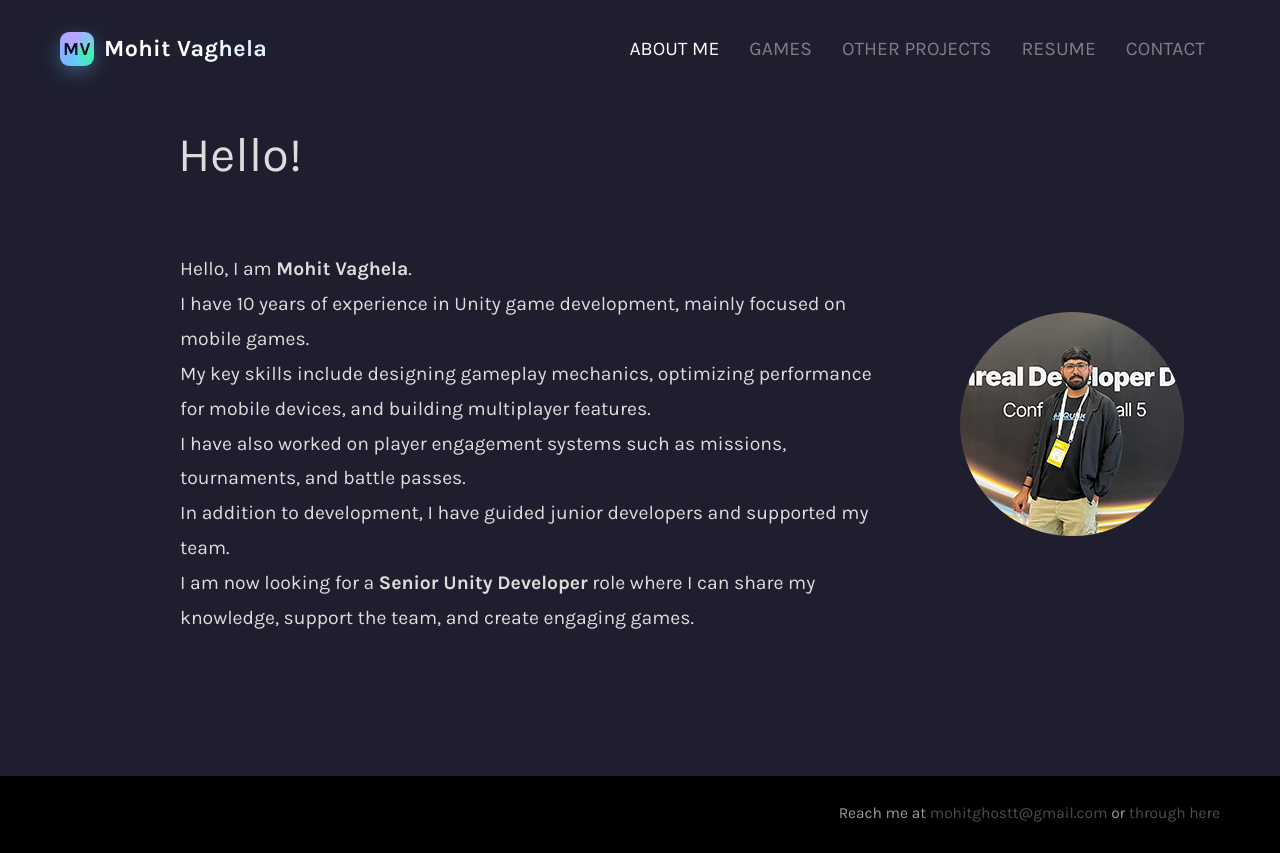
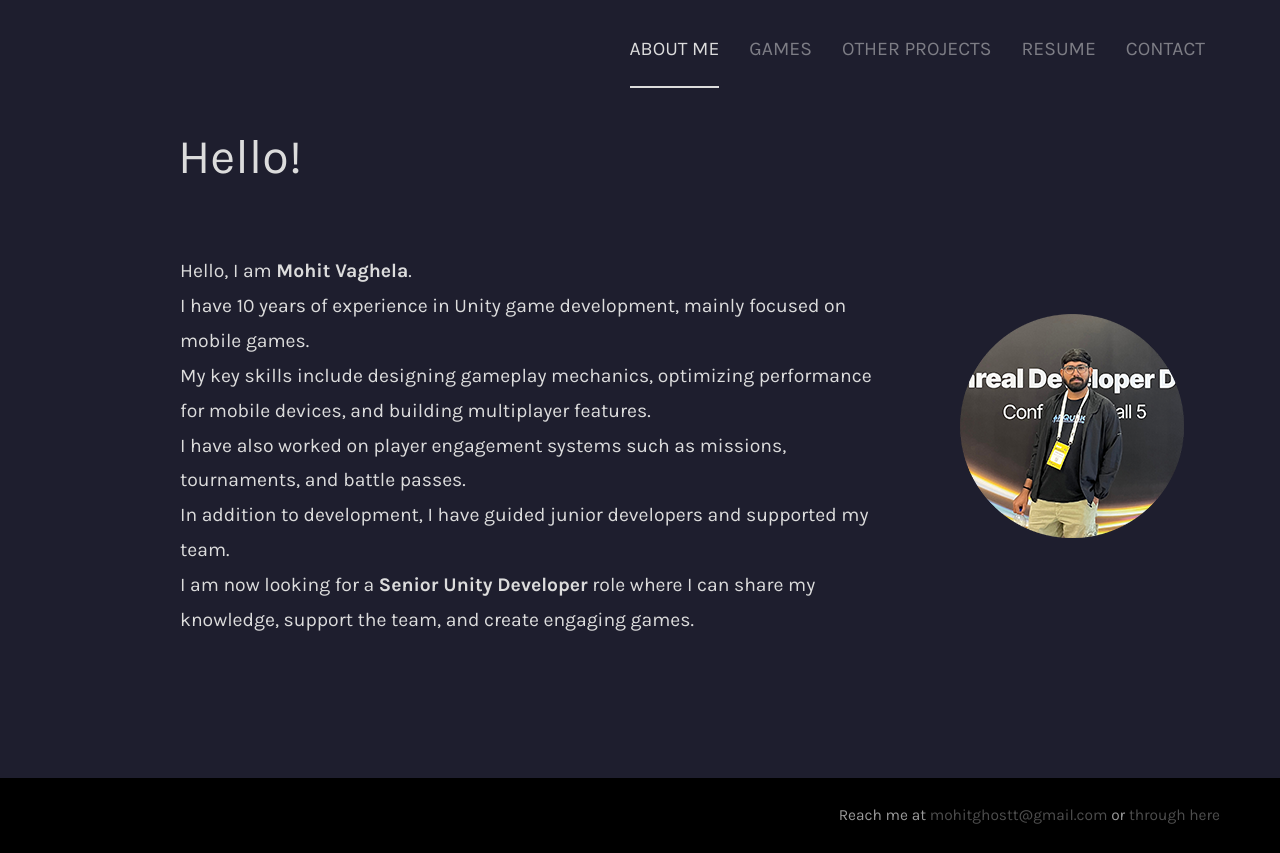
Before and after one commit to vaghelamohit/vaghelamohit.github.io, a Vue app: page / in a window 1280 px wide. Built offline with nearby package versions, Linux system fonts and the light colour scheme; no server answers.

Commit message:
Revert "ui changed"
This reverts commit 08f8542ce975266d4e498109d878d4d5cb7544cf.

```diff
--- a/src/components/Header.vue
+++ b/src/components/Header.vue
@@ -1,10 +1,6 @@
 <template>
   <div class="header">
     <div class="nav-bar">
-      <router-link class="brand" to="/">
-        <span class="brand-mark" aria-hidden="true">MV</span>
-        <span class="brand-text">Mohit Vaghela</span>
-      </router-link>
       <router-link to="/">About me</router-link>
       <router-link to="/game-projects">Games</router-link>
       <router-link to="/other-projects">Other Projects</router-link>
@@ -44,51 +40,11 @@ a {
   padding-bottom: 8px;
   white-space: nowrap;
   display: inline-block;
-  text-decoration: none;
 }
 
-.brand {
-  float: left;
-  display: inline-flex;
-  align-items: center;
-  gap: 10px;
-  text-transform: none;
-  letter-spacing: 0.4px;
-  margin-left: 0;
-  margin-right: 20px;
-  padding-bottom: 0;
-}
-
-.brand-mark {
-  width: 34px;
-  height: 34px;
-  border-radius: 9px;
-  background: conic-gradient(from 210deg, #60a5fa, #a78bfa, #34d399 75%, #60a5fa);
-  box-shadow: 0 6px 18px rgba(96,165,250,0.35);
-  display: inline-flex;
-  align-items: center;
-  justify-content: center;
-  font-weight: 700;
-  font-size: 0.95em;
-  color: #0b0e12;
-}
-
-.brand-text {
-  font-weight: 800;
-  font-size: 1.2em;
-  background: linear-gradient(90deg, #ffffff, #c7d2fe);
-  -webkit-background-clip: text;
-  background-clip: text;
-  color: transparent;
-  text-shadow: 0 0 18px rgba(99,102,241,0.12);
-  transition: filter 0.2s ease;
-}
-
-.brand:hover .brand-text { filter: brightness(1.1); }
-
 .router-link-exact-active {
-  border: 0;
-  filter: brightness(1.15);
+  border: 0px solid @textColor;
+  border-bottom-width: 2px;
 }
 
 @media only screen and (max-width: 620px){
```
